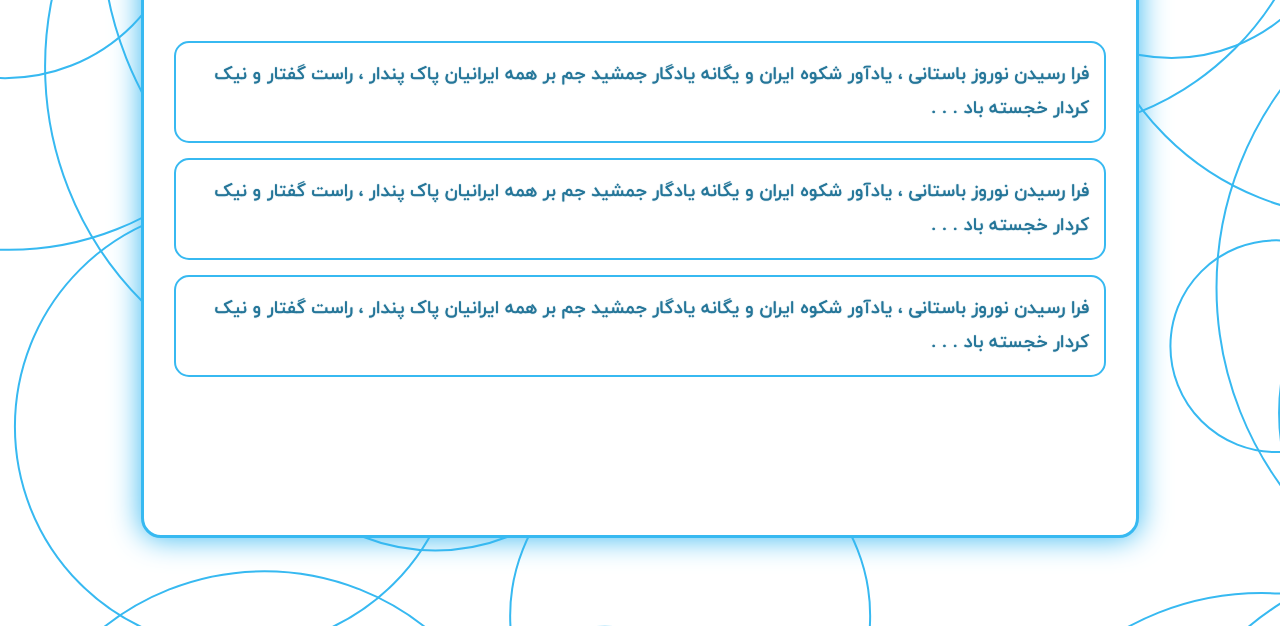
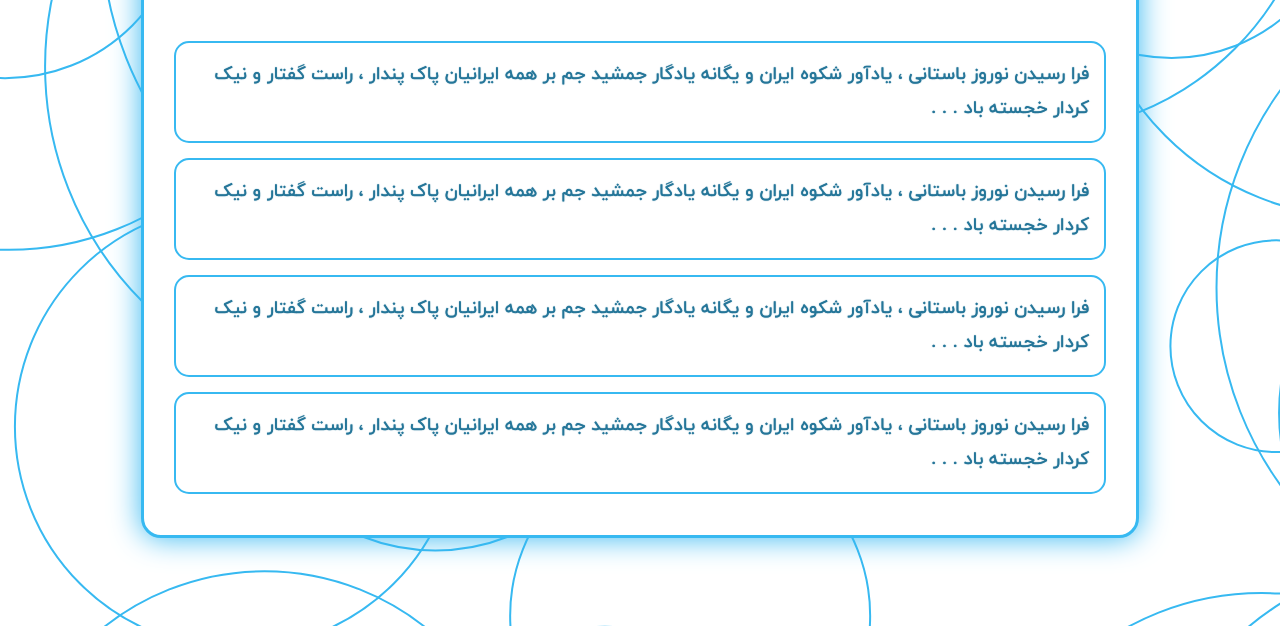
Before and after one commit to Armansajjadi/Notif-stu, a plain HTML site: page index3.html in a window 1280 px wide. Shown: the part 174-800 px from the top of the page. Drawn offline with Linux system fonts and the light colour scheme.

Commit message:
another notif added

```diff
--- a/index3.html
+++ b/index3.html
@@ -30,6 +30,11 @@
                     بر همه ایرانیان پاک پندار ، راست گفتار و نیک کردار خجسته باد . . .
                     </p>
                 </div>
+                <div class="payam">
+                    <p>فرا رسیدن نوروز باستانی ، یادآور شکوه ایران و یگانه یادگار جمشید جم
+                    بر همه ایرانیان پاک پندار ، راست گفتار و نیک کردار خجسته باد . . .
+                    </p>
+                </div>
         </div>
 </body>
 </html>
```
